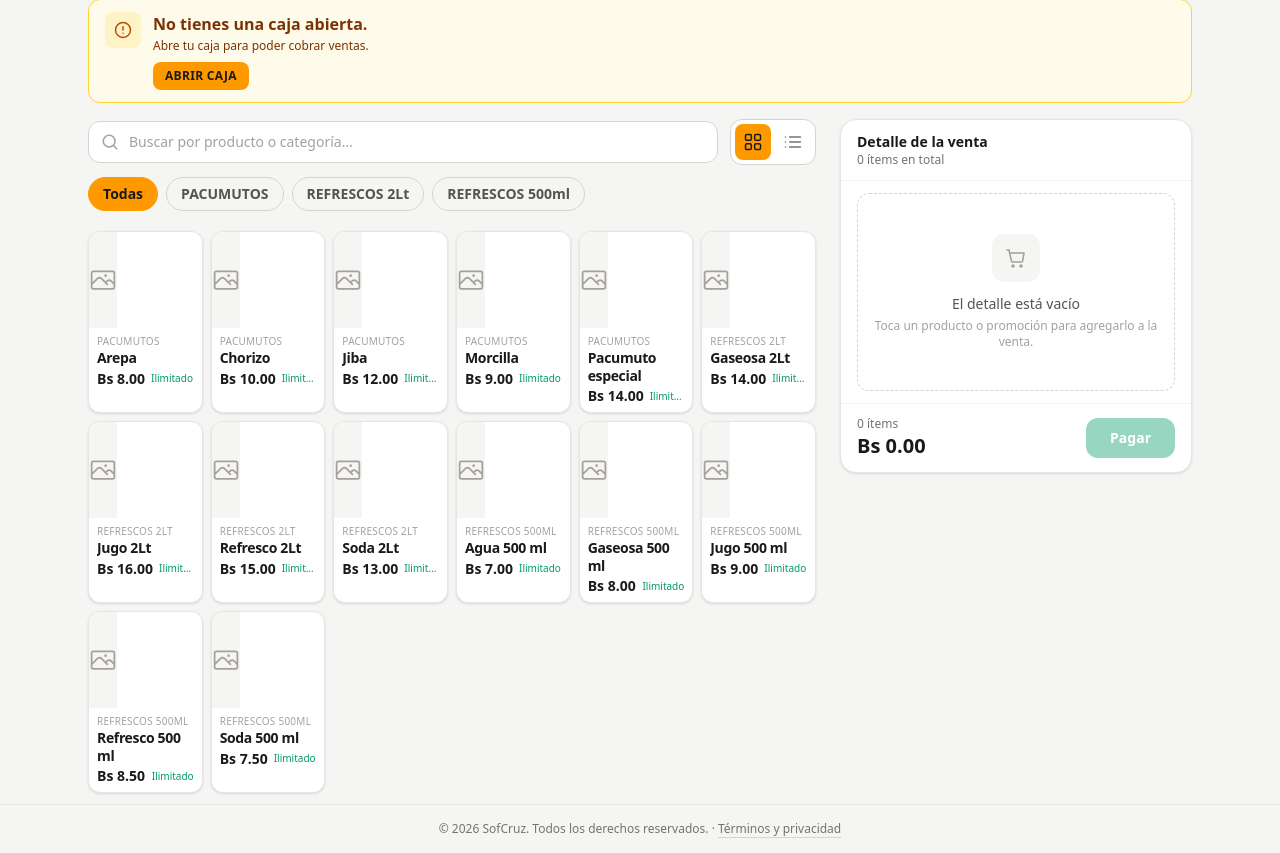
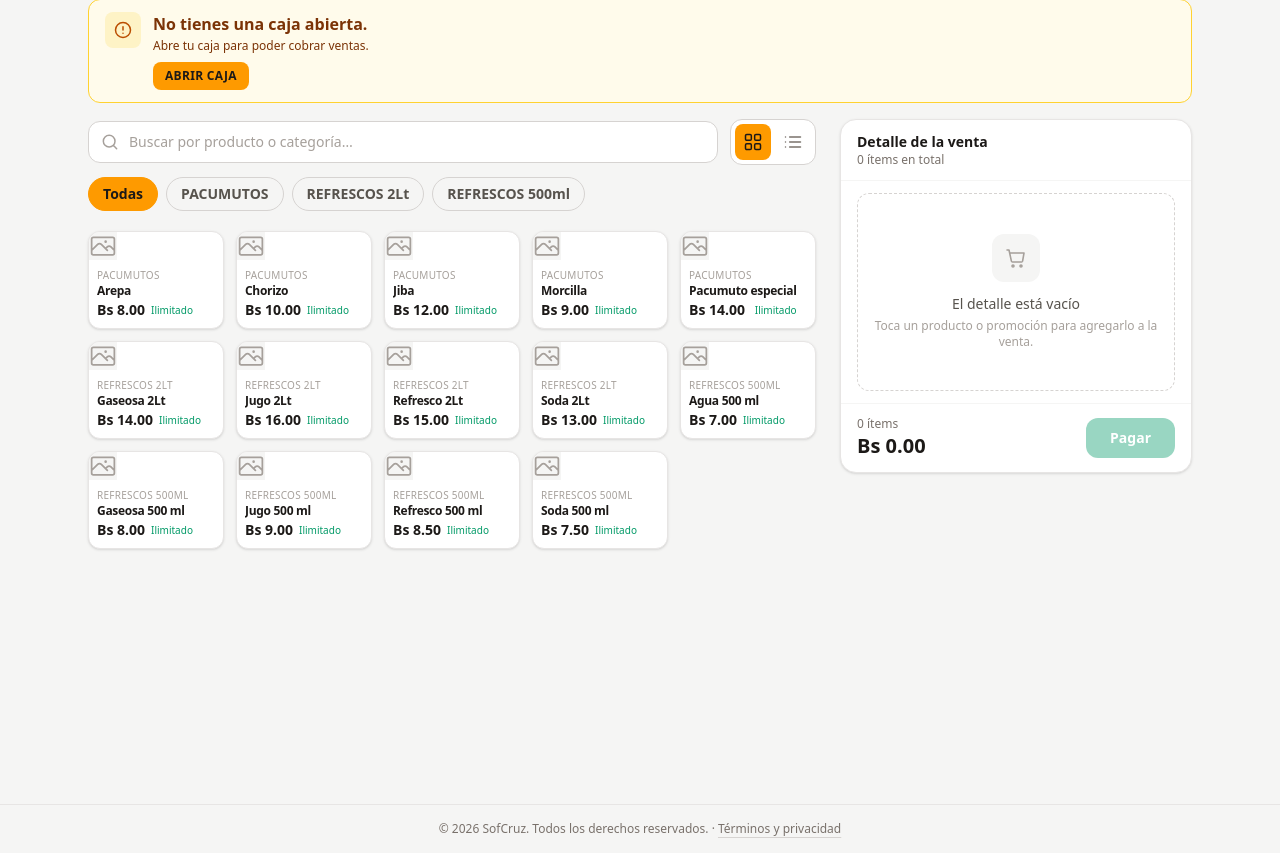
Before and after one commit to cpizarroso/Ventas, a Laravel app: page /ventas in a window 1280 px wide. Shown: the part 178-1031 px from the top of the page. Run offline with Laravel 12, Linux system fonts and the light colour scheme; a user stored in the database is signed in; data comes from the database, SQL or seed files in the repository; data that the repository does not hold is empty; style sheets or scripts are compiled from the project's sources; some libraries are stand-ins or nearby versions.

Commit message:
style: igualar cards de productos de ventas a la galería de imágenes

```diff
--- a/resources/views/livewire/ventas/pantalla-principal.blade.php
+++ b/resources/views/livewire/ventas/pantalla-principal.blade.php
@@ -300,7 +300,7 @@
                         No hay productos individuales para mostrar; puedes vender las promociones de arriba.
                     </p>
                 @elseif ($vista === 'grid')
-                    <div class="mt-4 grid grid-cols-2 gap-2 sm:grid-cols-4 lg:grid-cols-5 xl:grid-cols-6">
+                    <div class="mt-4 grid grid-cols-2 gap-3 sm:grid-cols-3 md:grid-cols-3 xl:grid-cols-5">
                         @foreach ($productos as $producto)
                             @php
                                 $enCarrito = $cantidadesPorProducto[$producto->id] ?? 0;
@@ -314,9 +314,9 @@
                                 aria-label="Agregar {{ $producto->nombre }} al detalle"
                                 class="group relative flex flex-col overflow-hidden rounded-xl border border-stone-200 bg-white text-left shadow-sm transition duration-150 hover:-translate-y-0.5 hover:border-amber-400 hover:shadow-md focus:outline-none focus:ring-2 focus:ring-amber-500 focus:ring-offset-2 active:translate-y-0 dark:border-stone-700 dark:bg-stone-800 dark:hover:border-amber-500/60 dark:focus:ring-offset-stone-900"
                             >
-                                <div class="relative h-24 shrink-0 overflow-hidden bg-stone-100 dark:bg-stone-700">
+                                <div class="relative aspect-square shrink-0 overflow-hidden bg-stone-100 dark:bg-stone-700">
                                     @if ($producto->imagenUrl())
-                                        <img src="{{ $producto->imagenUrl() }}" alt="{{ $producto->nombre }}" class="mx-auto size-full max-w-32 object-cover transition duration-200 group-hover:scale-105" loading="lazy">
+                                        <img src="{{ $producto->imagenUrl() }}" alt="{{ $producto->nombre }}" class="size-full object-contain transition duration-200 group-hover:scale-105" loading="lazy">
                                     @else
                                         <div class="flex size-full items-center justify-center text-stone-400 dark:text-stone-500">
                                             <svg xmlns="http://www.w3.org/2000/svg" fill="none" viewBox="0 0 24 24" stroke-width="1.5" stroke="currentColor" class="size-7" aria-hidden="true">
@@ -332,13 +332,13 @@
                                     @endif
                                 </div>
 
-                                <div class="shrink-0 px-2 py-1.5">
+                                <div class="shrink-0 px-2 py-2">
                                     @if ($producto->categoria?->nombre)
                                         <p class="truncate text-[10px] font-medium uppercase tracking-wide text-stone-400 dark:text-stone-500" title="{{ $producto->categoria->nombre }}">
                                             {{ $producto->categoria->nombre }}
                                         </p>
                                     @endif
-                                    <p class="line-clamp-2 break-words text-xs font-bold leading-tight tracking-tight text-stone-900 dark:text-stone-50 sm:text-sm" title="{{ $producto->nombre }}">
+                                    <p class="line-clamp-2 break-words text-xs font-bold leading-tight tracking-tight text-stone-900 dark:text-stone-50" title="{{ $producto->nombre }}">
                                         {{ $producto->nombre }}
                                     </p>
 
```
Also changed, not shown: 3 other files.
